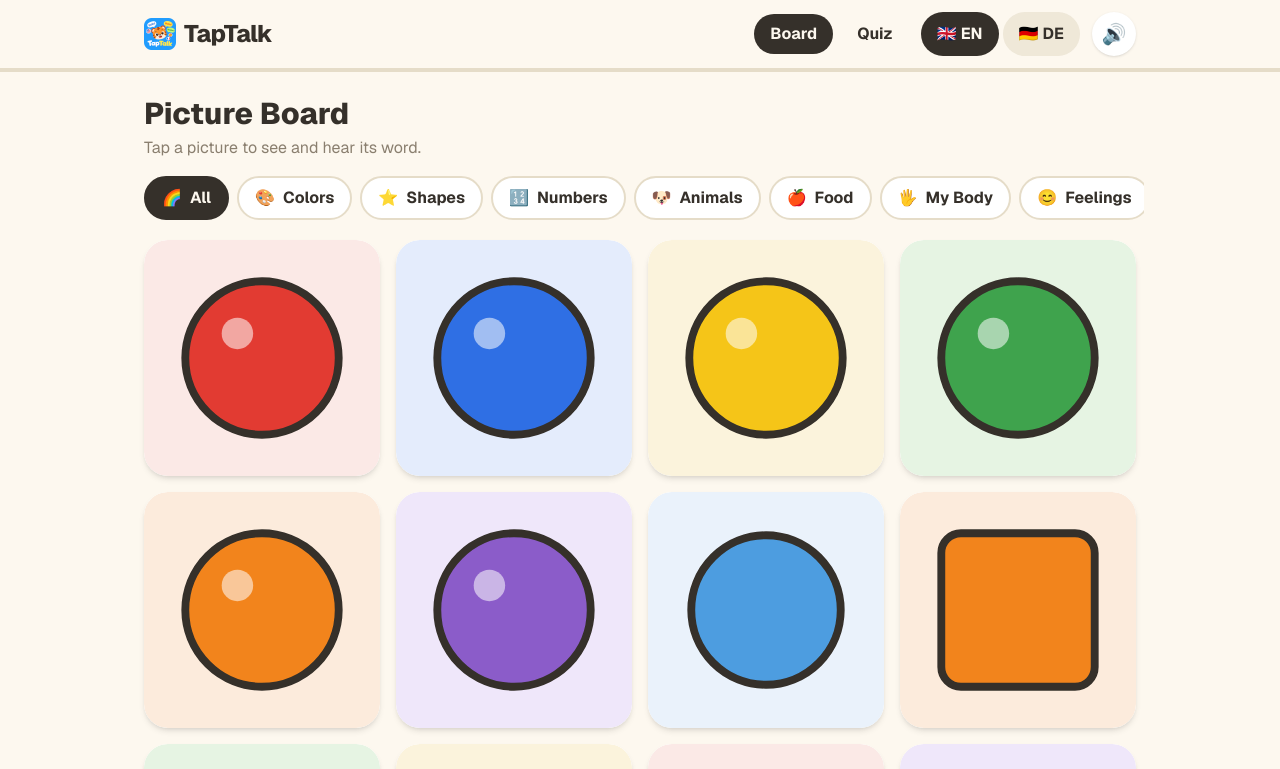
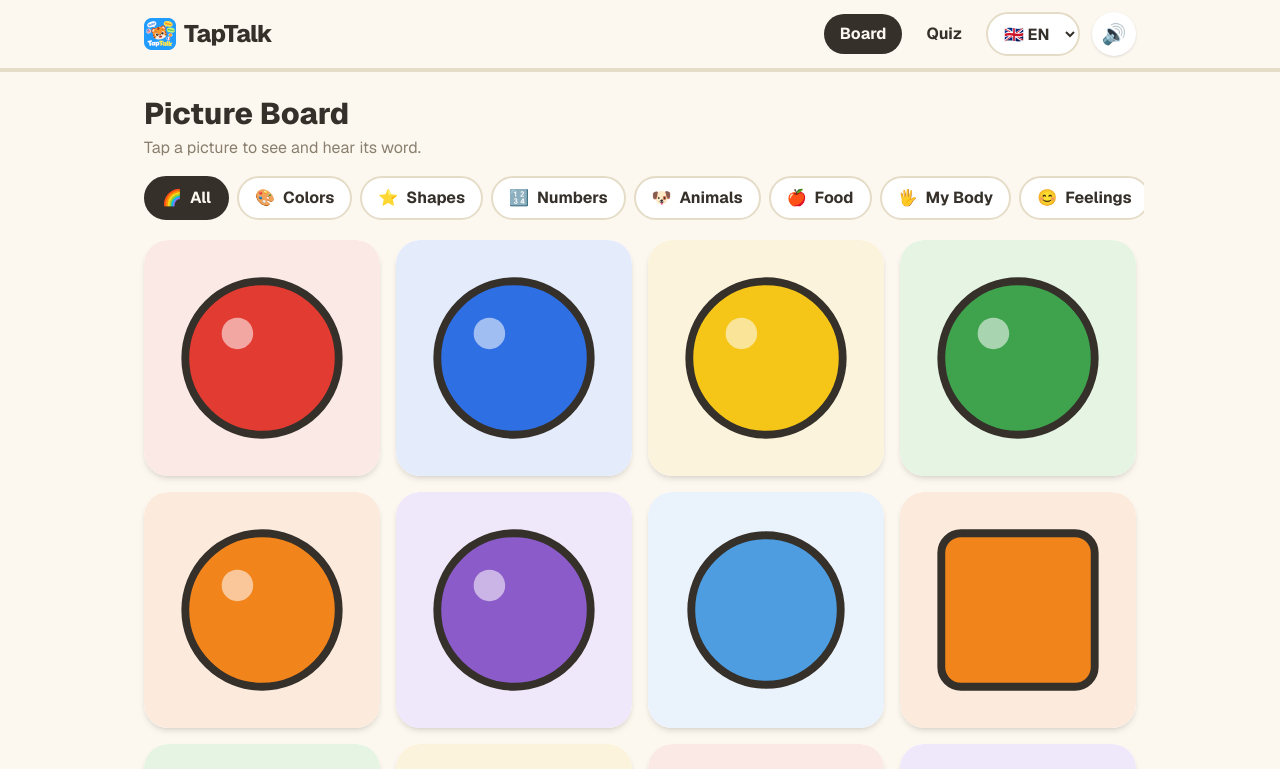
Before and after one commit to smosquetti/taptalk, a Next.js app: page / in a window 1280 px wide. Shown: the top 769 px of the page. Built offline with nearby package versions, Linux system fonts and the light colour scheme.

Commit message:
Change language buttons to drop-down

```diff
--- a/src/components/Header.tsx
+++ b/src/components/Header.tsx
@@ -5,7 +5,7 @@ import { usePathname } from "next/navigation";
 import { useSound } from "@/components/SoundContext";
 import { useLanguage } from "@/components/LanguageContext";
 import { useState, useEffect } from 'react';
-import { LANGUAGES } from "@/lib/vocabulary";
+import { LANGUAGES, type Language } from "@/lib/vocabulary";
 
 const NAV = [
   { href: "/", label: "Board" },
@@ -30,7 +30,7 @@ export default function Header() {
           className="flex items-center gap-2 text-2xl font-extrabold tracking-tight text-[#35302A]"
         >
           <img src="/images/taptalk128.png" alt="Logo" width="32" height="32" loading="lazy"/>
-          TapTalk
+          <span className="hidden sm:inline">TapTalk</span>
         </Link>
 
         <nav
@@ -45,7 +45,7 @@ export default function Header() {
                 key={item.href}
                 href={item.href}
                 aria-current={active ? "page" : undefined}
-                className={`rounded-full px-4 py-2 text-base font-bold transition ${
+                className={`rounded-full px-3 py-2 text-base font-bold transition sm:px-4 ${
                   active
                     ? "bg-[#35302A] text-[#FDF8EF]"
                     : "text-[#35302A] hover:bg-[#EFE6D4]"
@@ -56,33 +56,18 @@ export default function Header() {
             );
           })}
 
-          <div
-            className="ml-1 flex items-center gap-1"
-            role="group"
-            aria-label="Language"
+          <select
+            value={mounted ? lang : undefined}
+            onChange={(event) => setLang(event.target.value as Language)}
+            aria-label="Choose language"
+            className="h-11 cursor-pointer rounded-full border-2 border-[#E5DCC8] bg-white px-3 text-base font-bold text-[#35302A] focus:outline-none focus-visible:ring-2 focus-visible:ring-[#35302A]"
           >
-            {LANGUAGES.map((l) => {
-              const isActive = mounted ? lang === l.id : false;
-
-              return (
-                <button
-                  key={l.id}
-                  type="button"
-                  onClick={() => setLang(l.id)}
-                  aria-pressed={isActive}
-                  aria-label={`Learn in ${l.label}`}
-                  className={`flex h-11 items-center gap-1 rounded-full px-4 text-base font-bold transition ${
-                    isActive
-                      ? "bg-[#35302A] text-[#FDF8EF]"
-                      : "bg-[#E5DCC8]/60 text-[#35302A] hover:bg-[#E5DCC8]"
-                  }`}
-                >
-                  <span aria-hidden>{l.flag}</span>
-                  {l.id.toUpperCase()}
-                </button>
-              );
-            })}
-          </div>
+            {LANGUAGES.map((l) => (
+              <option key={l.id} value={l.id}>
+                <span aria-hidden>{l.flag}</span> {l.id.toUpperCase()}
+              </option>
+            ))}
+          </select>
 
           <button
             type="button"
```
